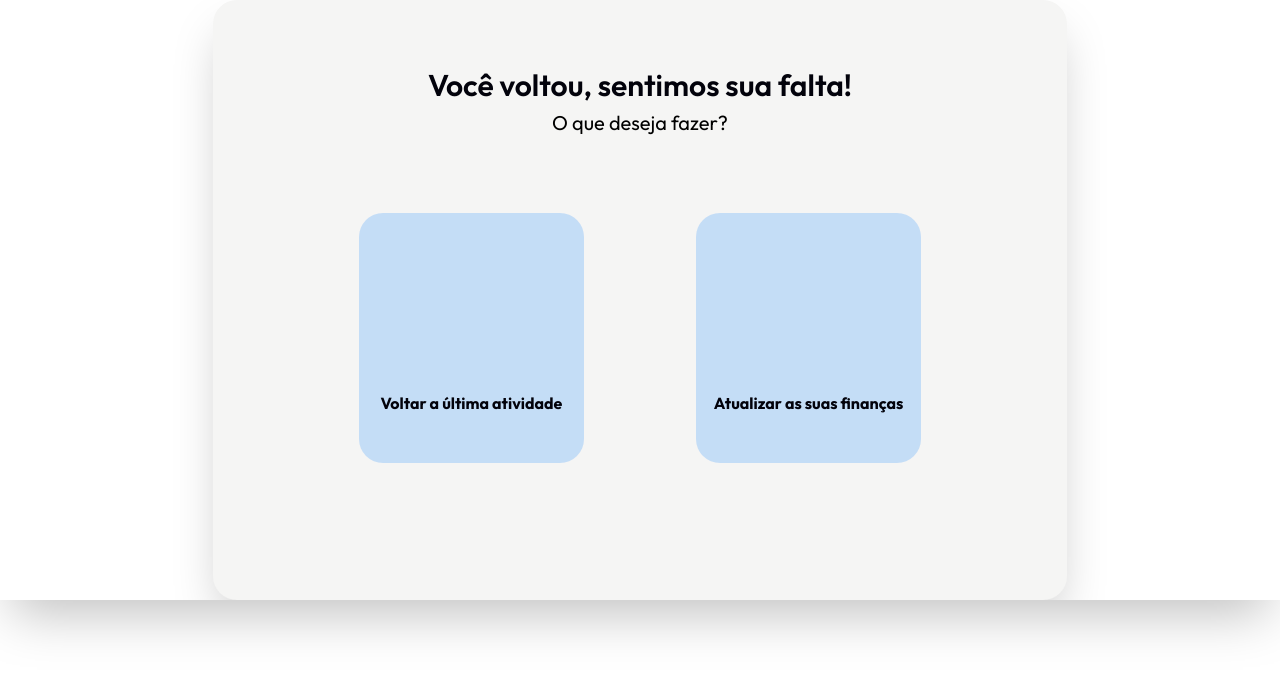
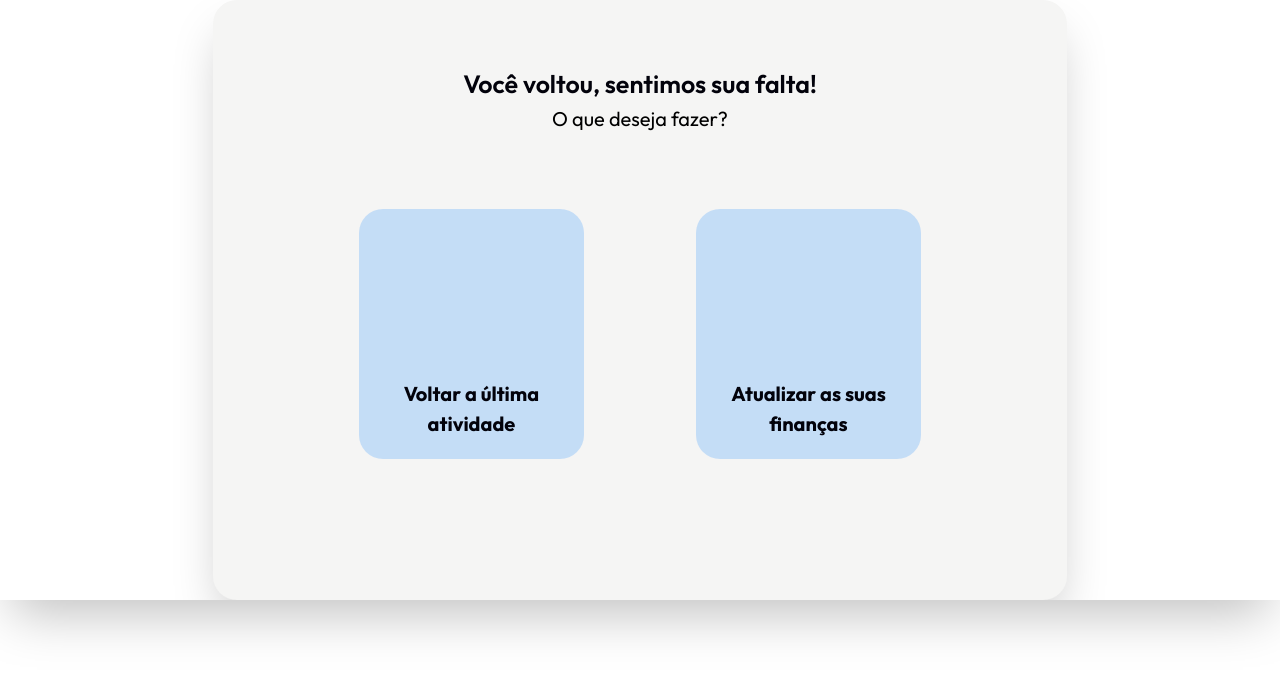
Before and after one commit to yanrafael/vouvi-frontend-client, a React (Vite) app: page /vouvi-frontend-client/user-return in a window 1280 px wide. Shown: the top 674 px of the page. Built offline with nearby package versions, Linux system fonts and the light colour scheme; some icons are missing.

Commit message:
atualização
responsivo

```diff
--- a/src/pages/Rank/Ranking.jsx
+++ b/src/pages/Rank/Ranking.jsx
@@ -63,24 +63,24 @@ const Ranking = () => {
       <HeaderIntern iconActiveNumber={2}>
         <AvatarFull name={"Ana Carolina"} xp={200} vcoins={928} />
       </HeaderIntern>
-      <div className="lg:lex-row items-center  gap-24 justify-center lg:mt-10 lg:flex md:m-50 md:-m-">
-        <div className="lg:w-3/5 top-8 mr-5  flex-col md:mx-30 md:relative">
-          <h2 className=" mr-28 font-bold text-primary-200 md:text-nowrap  dark:text-white text-[40px] ml-6 text-nowrap lg:text-[64px] md:text-[50px]  md:ml-1 lg:mr-96 lg:-mt-28 md:p-1  ">
+      <div className="lg:lex-row items-center  gap-24 justify-center lg:mt-10 lg:flex md:m-50 md:w-30 text-nowrap">
+        <div className="lg:w-3/5 top-8 mr-5  flex-col md:mx-30 ">
+          <h2 className=" mr-28 font-bold text-primary-200 md:text-nowrap  dark:text-white text-[40px] ml-6 text-nowrap lg:text-[64px] md:text-[50px]  md:ml-6 lg:mr-96 lg:-mt-28 md:p-1 mt-11 ">
             Os Especialistas!
           </h2>
-          <p className=" text-center lg:text-base font-light text-primary-200   dark:text-white md:text-[30px]  md:mr-[500px] text-[24px] lg:text-nowrap lg:-mt-1 mr-24 md:-m-6 lg:-ml-16">
+          <p className=" text-center lg:text-base font-light text-primary-200   dark:text-white md:text-[30px]  md:mr-[500px] text-[24px] lg:text-nowrap lg:-mt-1 4 md:-m-6 lg:-ml-16  md:ml-6">
             Ranking atualizado
           </p>
         </div>
-        <div className="md:flex top-9 hidden w-1/5 flex-col">
-          <p className="lg:text-md font-light text-[#471650] md:text-[29px] dark:text-white md:ml-[499px]  lg:-ml-8 md:text-nowrap mr-44 lg:m-3 lg:  md:m-3 lg:mt-11">
+        <div className="md:flex hidden w-1/5 flex-col  relative md:-top-14">
+          <p className="lg:text-md font-light text-[#471650] md:text-[24px] dark:text-white md:ml-[499px]  lg:-ml-8 md:text-nowrap mr-44 lg:m-3 lg:mt-1 md:m-1">
             Mostrando Ranking
           </p>
           <div className="relative w-fit  ">
             <select
               value={selectedOption}
               onChange={(e) => setSelectedOption(e.target.value)}
-              className="lg:w-full focus:ring-purple-500 rounded-lg border-2 border-[#471650] bg-[#7C20BE1A] p-2 lg:text-md font-light text-[#471650] focus:outline-none focus:ring-2 md:text-sm dark:border-primary-200 dark:text-primary-200   lg:-ml-10  md:-mt-52 md:m-30 md:ml-[499px]  md:m-2 lg:mt-1"
+              className="lg:w-full focus:ring-purple-500 rounded-lg border-2 border-[#471650] bg-[#7C20BE1A] p-2 lg:text-md font-light text-[#471650] focus:outline-none focus:ring-2 md:text-sm dark:border-primary-200 dark:text-primary-200   lg:-ml-10  md:-mt-52 md:m-30 md:ml-[490px]  md:m-2 lg:mt-1  mt-11 "
             >
               {options.map((option) => (
                 <option
@@ -95,9 +95,9 @@ const Ranking = () => {
           </div>
         </div>
       </div>
-      <div className="mt-10 w-10"></div>
+      <div className="mt-10 w-10 hidden lg::block"></div>
       <div className="flex lg:w-screen justify-center flex-col  md:flex-row md:ml-32 lg:ml-14 md:gap-1 ">
-        <div className="lg:mx-auto md:w-11/12 rounded-lg bg-[#DFDFDE] lg:w-3/5 dark:bg-[#1F1F1F] lg:h-5/5 lg:mr-14  w-11/12  -mt-10 lg:-mt-8 ml-3 ">
+        <div className="lg:mx-auto md:w-11/12 rounded-lg bg-[#DFDFDE] lg:w-3/5 dark:bg-[#1F1F1F] lg:h-5/5 lg:mr-14  w-11/12  -mt-10 lg:-mt-8 ml-3 md:-mt-12 ">
           <div className="flex justify-evenly  md:text-nowrap m-9  ">
             {ranking.slice(1, 2).map((ranking, index) => (
               <Colocacao posicao={2} nome={ranking.nome} xp={ranking.xp} />
@@ -148,7 +148,7 @@ const Ranking = () => {
             </select>
           </div>
         </div> }
-        <div className="lg:w-1/4  flex  flex-col rounded-lg bg-primary-200 md:p-3  dark:bg-[#1F1F1F] md:w-[300px] md:mr-36 md:-mt-9 mr-90 w-[320px] ml-4 lg:-mt-8  -mt-5">
+        <div className="lg:w-1/4  flex  flex-col rounded-lg bg-primary-200 md:p-3  dark:bg-[#1F1F1F] md:w-[300px] md:mr-36 mr-90 w-[320px] ml-4 lg:-mt-8  -mt-5 md:-mt-12">
           <div>
             <p className=" text-base font-bold text-white md:text-[30px] lg:text-md text-[18px] ml-5">
               Ricos da Vouvi
--- a/src/pages/UserReturn/UserReturn.jsx
+++ b/src/pages/UserReturn/UserReturn.jsx
@@ -3,31 +3,23 @@ import PropTypes from "prop-types";
 
 function UserReturn() {
   return (
-    <section className="lg:fixed left-0 top-0 z-20 flex h-full lg:w-full items-center justify-center overflow-y-hidden lg:shadow-2xl backdrop-blur-[25px] dark:bg-black/50 md:h-auto md:mt-50 ">
-      <div className="flex h-[600px] w-8/12 flex-col items-center justify-center rounded-md bg-white p-6 shadow-2xl dark:bg-[#1B1B1B] dark:shadow-black">
-        <p className="text-[40px] text-black dark:text-[#FFFFFF] font-semibold md:text-[30px]">
+    <section className="md:mt-50 left-0 top-0 z-20 flex h-full lg:items-center justify-center overflow-y-hidden backdrop-blur-[25px] md:h-auto lg:fixed lg:w-full lg:shadow-2xl dark:bg-black/50 mr-7">
+      <div className="flex w-96 flex-col items-center justify-center rounded-md bg-white p-6 shadow-2xl md:h-[600px] md:w-[600px] lg:w-8/12 dark:bg-[#1B1B1B] dark:shadow-black ">
+        <p className="text-nowrap text-[20px] font-semibold text-black dark:text-[#FFFFFF] md:text-[25px]">
           Você voltou, sentimos sua falta!
         </p>{" "}
         <p className="text-[20px]">O que deseja fazer?</p>
-        <div className="flex h-[400px] w-11/12 items-center justify-around rounded-md p-8  md:items-center ">
+        <div className="flex h-[400px] items-center justify-around gap-4 rounded-md p-8 md:w-11/12 md:items-center lg:gap-0">
           <Box
             icon={
-              <Icon
-                className="text-primary-200"
-                icon="solar:home-2-bold"
-                width="130px"
-              />
+              <Icon className="text-primary-200" icon="solar:home-2-bold" />
             }
             cor={true}
             texto="Voltar a última atividade"
           />
           <Box
             icon={
-              <Icon
-                className="text-secondary-200"
-                icon="solar:graph-up-bold"
-                width="130px"
-              />
+              <Icon className="text-secondary-200" icon="solar:graph-up-bold" />
             }
             cor={false}
             texto="Atualizar as suas finanças"
@@ -41,10 +33,12 @@ function UserReturn() {
 function Box({ icon, cor, texto }) {
   return (
     <div
-      className={`${cor ? "hover:bg-primary-200" : "hover:bg-secondary-200"} hover:rounded-md hover:border-8 hover:bg-opacity-30 ${cor ? "hover:border-[#7C20BE]" : "hover:border-secondary-200"} lg:flex lg:h-[250px] lg:w-4/12 flex-col items-center justify-center rounded-md bg-secondary-200/20 p-4 text-black shadow-black dark:bg-black dark:text-white  md:text-center flex md:h-[200px] md:w-5/12`}
+      className={`${cor ? "hover:bg-primary-200" : "hover:bg-secondary-200"} hover:rounded-md hover:border-8 hover:bg-opacity-30 ${cor ? "hover:border-[#7C20BE]" : "hover:border-secondary-200"} flex w-36 flex-col items-center justify-center rounded-md bg-secondary-200/20 p-4 text-center text-[90px] text-black shadow-black md:h-[200px] md:w-48 md:text-center md:text-[140px] lg:flex lg:h-[250px] lg:w-4/12 lg:text-[150px] dark:bg-black dark:text-white `}
     >
       {icon}
-      <p className="text-[20px] font-bold md:text-[16px]">{texto}</p>
+      <p className="text-[16px] font-bold md:text-[16px] lg:text-[20px]">
+        {texto}
+      </p>
     </div>
   );
 }
```
